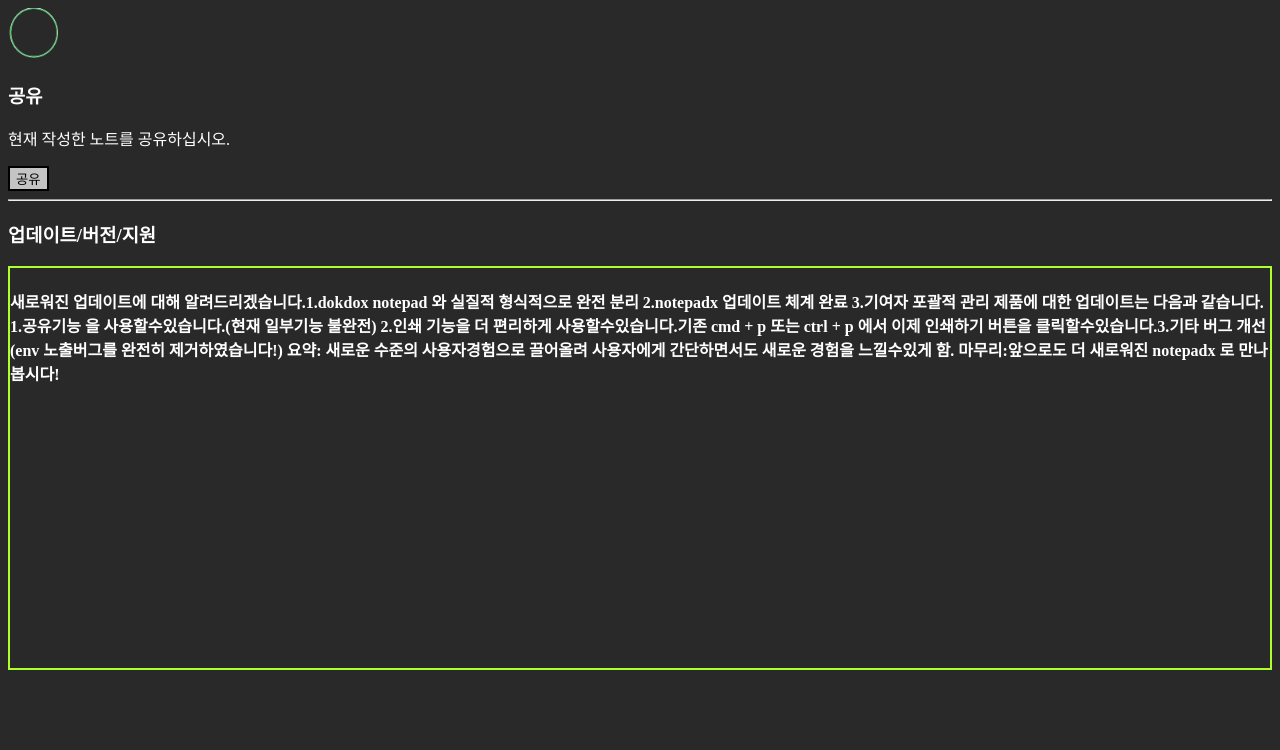
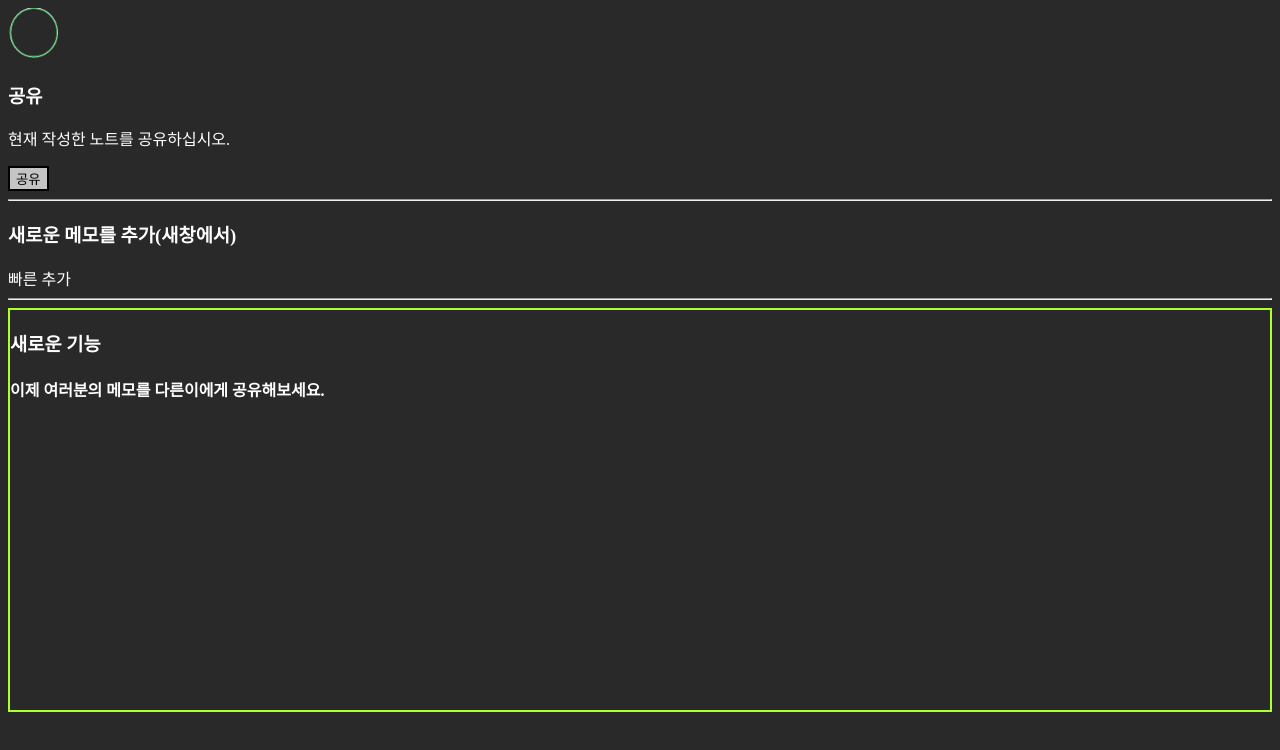
Before and after one commit to dokdoxofficial/notepada, a React (Create React App) app: page /save in a window 1280 px wide. Shown: the top 750 px of the page. Built offline with nearby package versions, Linux system fonts and the light colour scheme; a web font is replaced by a local one.

Commit message:
add share feature

```diff
--- a/src/App.js
+++ b/src/App.js
@@ -52,7 +52,7 @@
 
 
   }
-}, 5000);
+}, 2400);
 
 // 페이지 로드 시 복원
 window.addEventListener("load", () => {
--- a/src/pages/save.js
+++ b/src/pages/save.js
@@ -3,7 +3,13 @@
 //import image
 import savelogo from '../savelogo.png'
 
+
 export default function Save() {
+  const notepadvalue = localStorage.getItem("notepadvalue");
+  const data = {
+  title: "notepadx-빠르고 쾌적한 무료온라인메모장",
+  text: notepadvalue,
+  };
   return (
     <>
      <Link to="/">
@@ -11,14 +17,15 @@
      </Link>
      <h3>공유</h3>
      <p>현재 작성한 노트를 공유하십시오.</p>
-     <button onClick={()=>{navigator.share()}}>공유</button>
+     <button onClick={()=>{navigator.share(data)}}>공유</button>
      <hr></hr>
-     <h3>업데이트/버전/지원</h3>
+     <div id = "setting"></div>
+     <h3>새로운 메모를 추가(새창에서)</h3>
+     <a href='https://notepadx.netlify.app' target='_blank' without rel="noreferrer" >빠른 추가</a>
+     <hr></hr>
      <div id="update">
-      <h4>새로워진 업데이트에 대해 알려드리겠습니다.1.dokdox notepad 와 실질적 형식적으로 완전 분리 2.notepadx 업데이트 체계 완료 3.기여자 포괄적 관리 제품에 대한 업데이트는 다음과 같습니다.
-        1.공유기능 을 사용할수있습니다.(현재 일부기능 불완전) 2.인쇄 기능을 더 편리하게 사용할수있습니다.기존 cmd + p 또는 ctrl + p 에서 이제 인쇄하기 버튼을 클릭할수있습니다.3.기타 버그 개선(env 노출버그를 완전히 제거하였습니다!) 요약:
-        새로운 수준의 사용자경험으로 끌어올려 사용자에게 간단하면서도 새로운 경험을 느낄수있게 함. 마무리:앞으로도 더 새로워진 notepadx 로 만나봅시다!
-</h4>
+      <h3>새로운 기능</h3>
+      <h4>이제 여러분의 메모를 다른이에게 공유해보세요.</h4>
      </div>
 
  </>
```
